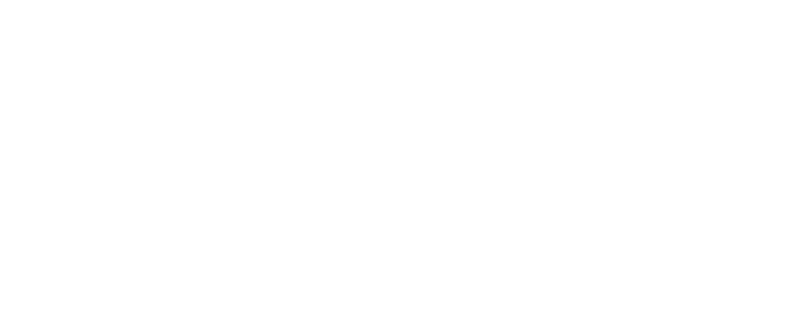
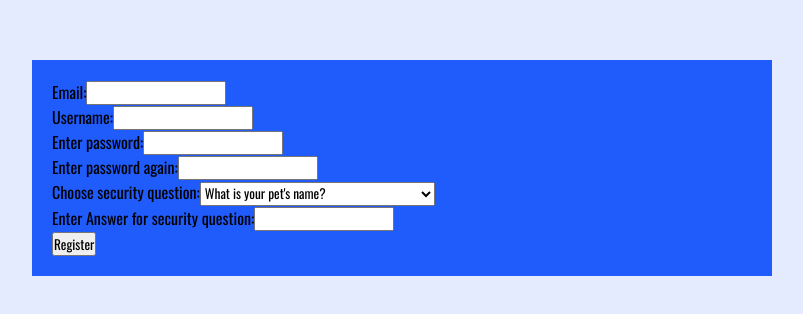
Before and after one commit to parthrc/data-processing-tool, a React (Vite) app in the folder frontend/: page /register in a window 1280 px wide. Before the commit this address had no page. Shown: the part 232-546 px from the top of the page, without its empty margins (238-1041 px from the left). Built offline with nearby package versions, Linux system fonts and the light colour scheme.

Commit message:
RegisterPage logic done

```diff
--- a/frontend/src/App.jsx
+++ b/frontend/src/App.jsx
@@ -1,14 +1,20 @@
 import Homepage from "./Pages/Homepage/Homepage";
 import { BrowserRouter, Routes, Route } from "react-router-dom";
+import RegisterPage from "./Pages/RegisterPage/RegisterPage";
+import LoginPage from "./Pages/LoginPage/LoginPage";
+import { UserProvider } from "./Context/UserContext";
 
 function App() {
   return (
-    <BrowserRouter>
-      <Routes>
-        <Route index element={<Homepage />} />
-        <Route path="login" element={<Homepage />} />
-      </Routes>
-    </BrowserRouter>
+    <UserProvider>
+      <BrowserRouter>
+        <Routes>
+          <Route index element={<Homepage />} />
+          <Route path="login" element={<LoginPage />} />
+          <Route path="register" element={<RegisterPage />} />
+        </Routes>
+      </BrowserRouter>
+    </UserProvider>
   );
 }
 
--- /dev/null
+++ b/frontend/src/Context/UserContext.jsx
@@ -0,0 +1,61 @@
+import { useState } from "react";
+import { useContext } from "react";
+import { createContext } from "react";
+
+//Create the context
+const UserContext = createContext();
+
+//Proivder function
+function UserProvider({ children }) {
+  //States
+  const [loggedInUser, setLoggedInUser] = useState();
+  const [isLoading, setIsLoading] = useState(false);
+  //Constants
+  const BASE_URL = "http://localhost:8000";
+
+  //Register function
+  async function registerUser(newUser) {
+    try {
+      setIsLoading(true);
+      console.log(newUser);
+      console.log();
+      const res = await fetch(`${BASE_URL}/register/`, {
+        method: "POST",
+        body: JSON.stringify(newUser),
+
+        headers: {
+          "Content-type": "application/json; charset=UTF-8",
+        },
+      });
+      console.log("RESPONSE:", res);
+      const data = await res.json();
+      console.log("DATA:", data);
+    } catch {
+      alert("Error occured while registering a new user");
+    } finally {
+      setIsLoading(false);
+    }
+  }
+
+  return (
+    <UserContext.Provider
+      value={{
+        registerUser: registerUser,
+        isLoading,
+      }}
+    >
+      {children}
+    </UserContext.Provider>
+  );
+}
+
+//Custom hook to expose the context
+function useUsers() {
+  const context = useContext(UserContext);
+  //CHeck if context is used only in th children of the provider
+  if (context === undefined)
+    throw new Error("UserContext was used outside of the UserProvider");
+  return context;
+}
+
+export { UserProvider, useUsers };
--- a/frontend/src/Pages/Homepage/Homepage.jsx
+++ b/frontend/src/Pages/Homepage/Homepage.jsx
@@ -1,6 +1,9 @@
+import { useNavigate } from "react-router-dom";
 import styles from "./Homepage.module.css";
 
 function Homepage() {
+  const navigate = useNavigate();
+
   return (
     <div className={styles.main}>
       <div className={styles.titleContainer}>
@@ -18,8 +21,8 @@
         </p>
       </div>
       <div className={styles.btnContainer}>
-        <button>Register</button>
-        <button>Login</button>
+        <button onClick={() => navigate("register")}>Register</button>
+        <button onClick={() => navigate("login")}>Login</button>
       </div>
     </div>
   );
--- /dev/null
+++ b/frontend/src/Pages/LoginPage/LoginPage.jsx
@@ -0,0 +1,7 @@
+import styles from "./LoginPage.module.css";
+
+function LoginPage() {
+  return <div className={styles.main}></div>;
+}
+
+export default LoginPage;
--- a/frontend/src/Pages/RegisterPage/RegisterPage.jsx
+++ b/frontend/src/Pages/RegisterPage/RegisterPage.jsx
@@ -0,0 +1,119 @@
+import { useState } from "react";
+import styles from "./RegisterPage.module.css";
+import { useUsers } from "../../Context/UserContext";
+
+function RegisterPage() {
+  //Context
+  const { registerUser, isLoading } = useUsers();
+
+  //Constants
+  const SECURITY_QUESTIONS = [
+    "What is your pet's name?",
+    "What is your mother's maiden name?",
+    "What is your primary school's name?",
+    "What is the name of your favourite teacher?",
+    "What is your father's hometown?",
+  ];
+
+  //states
+  const [email, setEmail] = useState("");
+  const [username, setUsername] = useState("");
+  const [pw1, setPw1] = useState("");
+  const [pw2, setPw2] = useState("");
+  const [securityQ, setSecurityQ] = useState("What is your pet's name?");
+  const [securityAns, setSecurityAns] = useState("");
+
+  const newUser = {
+    email: email,
+    username: username,
+    password: pw1,
+    security_question: securityQ,
+    security_answer: securityAns,
+  };
+
+  //Register handler
+  function handleRegister(e) {
+    e.preventDefault();
+    console.log("register", newUser);
+    registerUser(newUser);
+  }
+
+  return (
+    <div className={styles.main}>
+      <div className={styles.container}>
+        <form className={styles.form}>
+          <div>
+            <label htmlFor="email-input">Email:</label>
+            <input
+              type="text"
+              value={email}
+              onChange={(e) => setEmail(e.target.value)}
+            ></input>
+          </div>
+          <div>
+            <label htmlFor="username-input">Username:</label>
+            <input
+              type="text"
+              value={username}
+              onChange={(e) => setUsername(e.target.value)}
+            ></input>
+          </div>
+          <div>
+            <label htmlFor="pw1-input">Enter password:</label>
+            <input
+              type="text"
+              value={pw1}
+              onChange={(e) => setPw1(e.target.value)}
+            ></input>
+          </div>
+          <div>
+            <label htmlFor="pw2-input">Enter password again:</label>
+            <input
+              type="text"
+              value={pw2}
+              onChange={(e) => setPw2(e.target.value)}
+            ></input>
+          </div>
+          <div>
+            <label htmlFor="securtity-question-input">
+              Choose security question:
+            </label>
+            <select
+              name="security-questions"
+              onChange={(e) => setSecurityQ(e.target.value)}
+            >
+              <option value={SECURITY_QUESTIONS[0]}>
+                {SECURITY_QUESTIONS[0]}
+              </option>
+              <option value={SECURITY_QUESTIONS[1]}>
+                {SECURITY_QUESTIONS[1]}
+              </option>
+              <option value={SECURITY_QUESTIONS[2]}>
+                {SECURITY_QUESTIONS[2]}
+              </option>
+              <option value={SECURITY_QUESTIONS[3]}>
+                {SECURITY_QUESTIONS[3]}
+              </option>
+              <option value={SECURITY_QUESTIONS[4]}>
+                {SECURITY_QUESTIONS[4]}
+              </option>
+            </select>
+            <div>
+              <label htmlFor="answer-input">
+                Enter Answer for security question:
+              </label>
+              <input
+                type="text"
+                value={securityAns}
+                onChange={(e) => setSecurityAns(e.target.value)}
+              ></input>
+            </div>
+          </div>
+          <button onClick={handleRegister}>Register</button>
+        </form>
+      </div>
+    </div>
+  );
+}
+
+export default RegisterPage;
--- /dev/null
+++ b/frontend/src/Pages/RegisterPage/RegisterPage.module.css
@@ -0,0 +1,14 @@
+.main {
+  height: 100vh;
+  width: 100%;
+  background-color: var(--main-bg-light);
+  display: flex;
+  justify-content: center;
+  align-items: center;
+}
+
+.container {
+  width: 700px;
+  background-color: var(--main);
+  padding: 20px;
+}
```
Also changed, not shown: frontend/.eslintrc.cjs, frontend/src/Pages/LoginPage/LoginPage.module.css (added).
